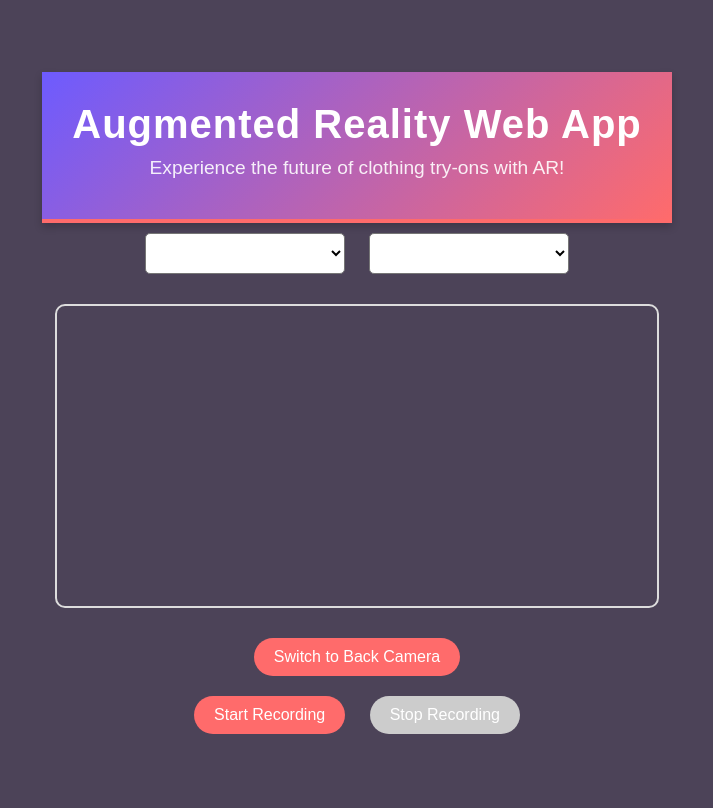
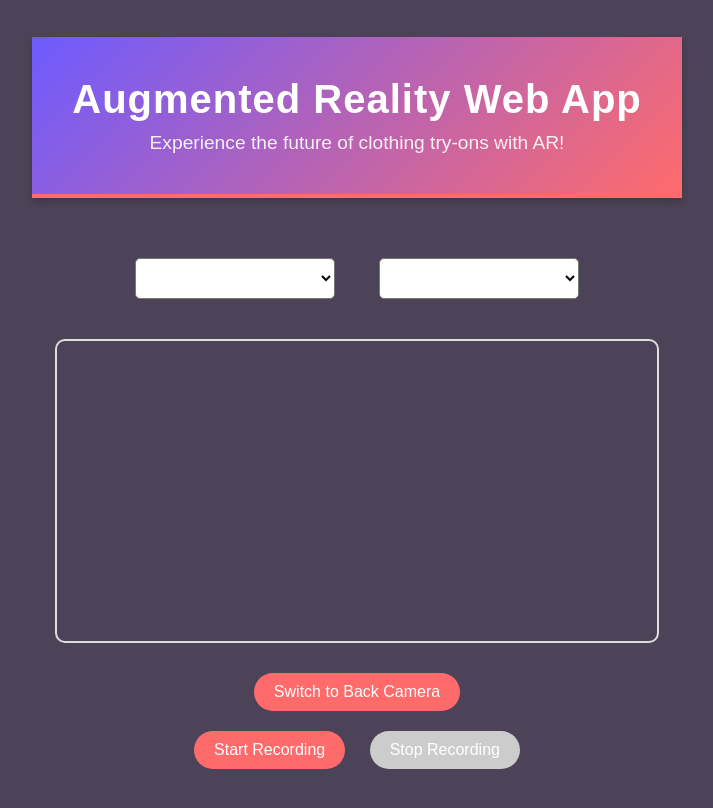
Before and after one commit to s322596/arweb, a website built with Vite: page index.html in a window 1280 px wide. Shown: the whole page, without its empty margins (283-996 px from the left). Built offline with nearby package versions, Linux system fonts and the light colour scheme; no server answers; what @snap/camera-kit would draw is missing.

Commit message:
css adjustment

```diff
--- a/headerstyle.css
+++ b/headerstyle.css
@@ -5,11 +5,12 @@ header {
     text-align: center;
     border-bottom: 4px solid #FF6B6B;
     box-shadow: 0 4px 8px rgba(0, 0, 0, 0.2);
+    margin-bottom: 40px;
 }
 
 header h1 {
     font-size: 2.5em;
-    margin: 0;
+    margin: 10px;
     letter-spacing: 1px;
 }
 
--- a/styles.css
+++ b/styles.css
@@ -27,7 +27,7 @@ button:hover {
 
 select {
   padding: 10px;
-  margin: 10px;
+  margin: 20px;
   width: 200px;
   background-color: #fff;
   transition: all 0.3s ease;
```
